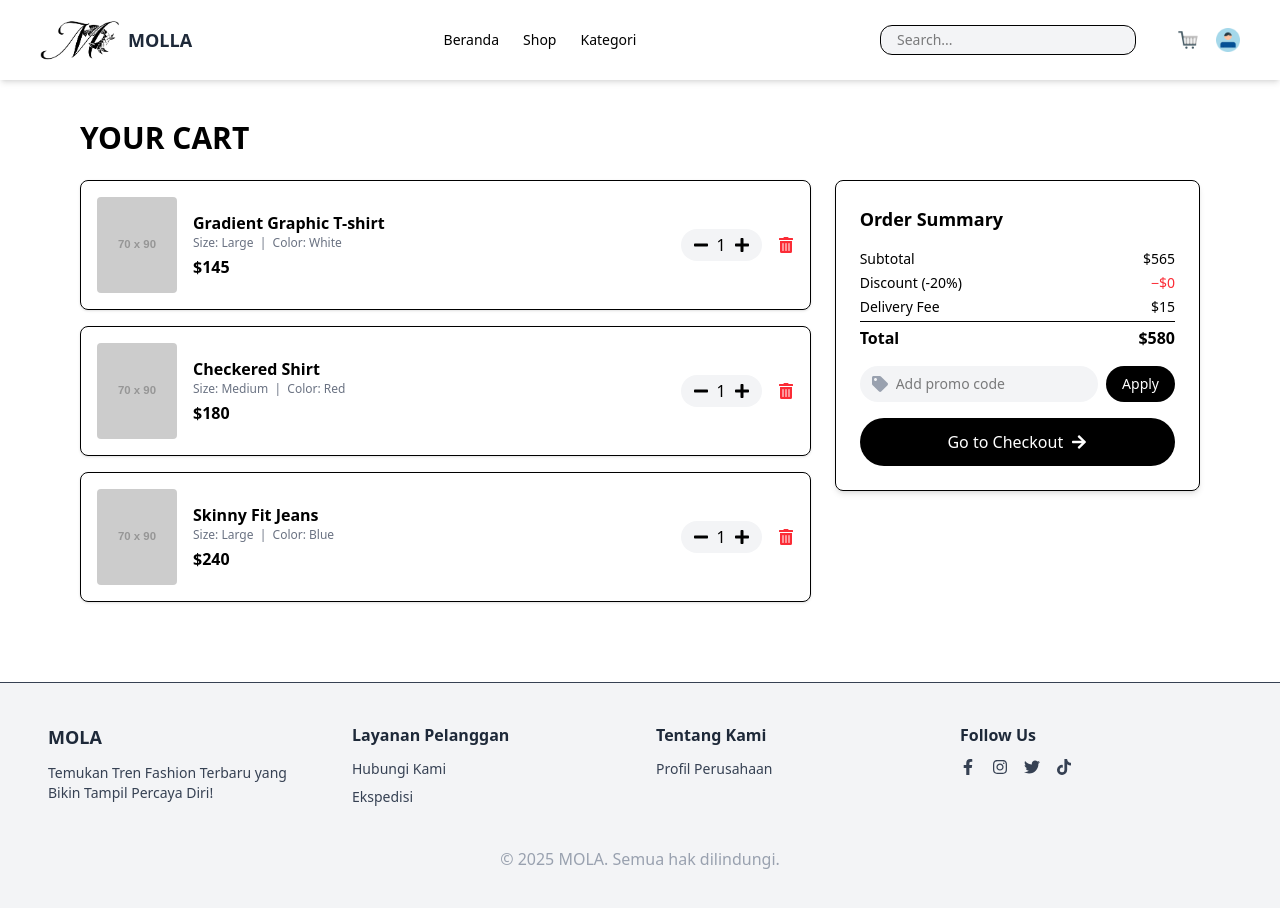
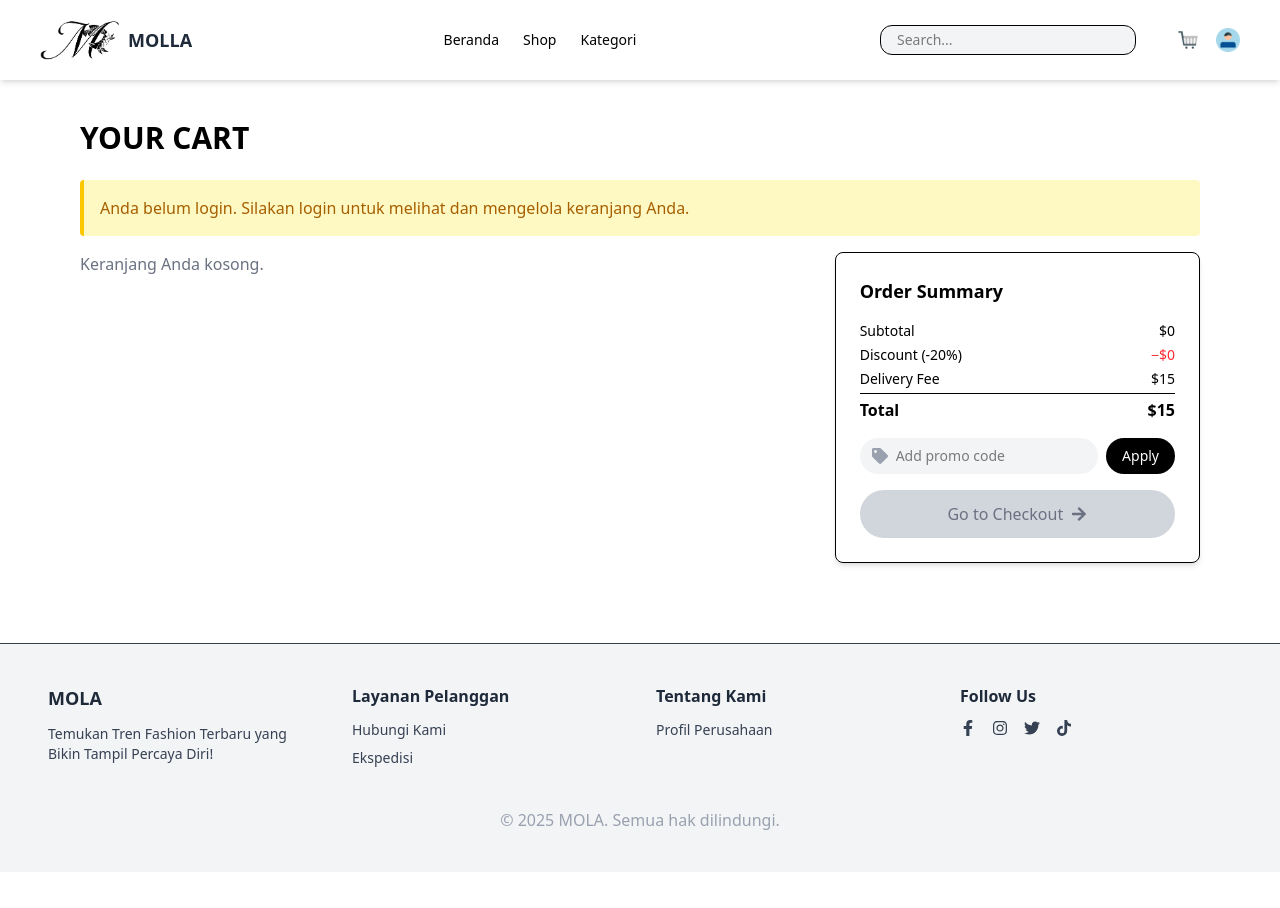
Before and after one commit to Aditya-Setyo/mola-web, a React (Vite) app in the folder frontend/: page /chartpage in a window 1280 px wide. Shown: the top 908 px of the page. After the commit the page ends 872 px from the top, so only its background shows below. Built offline with nearby package versions, Linux system fonts and the light colour scheme; a web font is replaced by a local one.

Commit message:
udah nih yak

```diff
--- a/frontend/package.json
+++ b/frontend/package.json
@@ -11,6 +11,7 @@
   },
   "dependencies": {
     "@tailwindcss/vite": "^4.1.6",
+    "axios": "^1.10.0",
     "dom": "^0.0.3",
     "firebase": "^11.8.0",
     "js-cookie": "^3.0.5",
--- a/frontend/src/pages/chartpage.jsx
+++ b/frontend/src/pages/chartpage.jsx
@@ -1,4 +1,4 @@
-import React, { useState } from "react";
+import React, { useState, useEffect } from "react";
 import Navbar from "../components/navbar";
 import Footer from "../components/footer";
 import {
@@ -8,48 +8,45 @@ import {
     FaArrowRight,
     FaTag,
 } from "react-icons/fa";
-
-
-const initialItems = [
-    {
-        id: 1,
-        name: "Gradient Graphic T-shirt",
-        size: "Large",
-        color: "White",
-        price: 145,
-        img: "https://via.placeholder.com/70x90?text=Tee",
-        qty: 1,
-    },
-    {
-        id: 2,
-        name: "Checkered Shirt",
-        size: "Medium",
-        color: "Red",
-        price: 180,
-        img: "https://via.placeholder.com/70x90?text=Shirt",
-        qty: 1,
-    },
-    {
-        id: 3,
-        name: "Skinny Fit Jeans",
-        size: "Large",
-        color: "Blue",
-        price: 240,
-        img: "https://via.placeholder.com/70x90?text=Jeans",
-        qty: 1,
-    },
-];
+import axios from "axios";
 
 const ChartPage = () => {
-    const [items, setItems] = useState(initialItems);
+    const [items, setItems] = useState([]);
     const [promo, setPromo] = useState("");
+    const [isLoggedIn, setIsLoggedIn] = useState(false);
+    const [loading, setLoading] = useState(true);
 
-    const updateQty = (id, delta) =>
+    useEffect(() => {
+        const token = localStorage.getItem("token");
+        setIsLoggedIn(!!token);
+        if (token) {
+            fetchCart(token);
+        } else {
+            setLoading(false);
+        }
+    }, []);
+
+    const fetchCart = async (token) => {
+        try {
+            const response = await axios.get("http://localhost:8081/api/v1/cart", {
+                headers: { Authorization: `Bearer ${token}` },
+            });
+            setItems(response.data.items || []);
+        } catch (error) {
+            console.error("Gagal mengambil keranjang:", error);
+        } finally {
+            setLoading(false);
+        }
+    };
+
+    const updateQty = (id, delta) => {
+        if (!isLoggedIn) return;
         setItems((prev) =>
             prev.map((it) =>
                 it.id === id ? { ...it, qty: Math.max(1, it.qty + delta) } : it
             )
         );
+    };
 
     const removeItem = (id) =>
         setItems((prev) => prev.filter((it) => it.id !== id));
@@ -66,16 +63,28 @@ const ChartPage = () => {
             <main className="px-4 md:px-20 py-10">
                 <h1 className="text-3xl font-extrabold mb-6">YOUR CART</h1>
 
+                {!isLoggedIn && (
+                    <div className="mb-4 p-4 bg-yellow-100 border-l-4 border-yellow-400 text-yellow-700 rounded">
+                        Anda belum login. Silakan login untuk melihat dan mengelola keranjang Anda.
+                    </div>
+                )}
+
+                {loading ? (
+                    <p>Loading...</p>
+                ) : (
                     <div className="grid lg:grid-cols-[2fr_1fr] gap-6">
                         {/* CART LIST */}
                         <div className="space-y-4">
-                        {items.map((it) => (
+                            {items.length === 0 ? (
+                                <p className="text-gray-500">Keranjang Anda kosong.</p>
+                            ) : (
+                                items.map((it) => (
                                     <div
                                         key={it.id}
                                         className="flex items-center gap-4 border rounded-lg p-4 shadow-sm"
                                     >
                                         <img
-                                    src={it.img}
+                                            src={it.img || "https://via.placeholder.com/70x90"}
                                             alt={it.name}
                                             className="w-20 h-24 object-cover rounded"
                                         />
@@ -88,18 +97,24 @@ const ChartPage = () => {
                                             <p className="mt-1 font-semibold">${it.price}</p>
                                         </div>
 
-                                {/* Qty controls */}
                                         <div className="flex items-center gap-2 bg-gray-100 rounded-full px-3 py-1">
-                                    <button onClick={() => updateQty(it.id, -1)}>
+                                            <button
+                                                onClick={() => updateQty(it.id, -1)}
+                                                disabled={!isLoggedIn}
+                                                className={!isLoggedIn ? "opacity-40 cursor-not-allowed" : ""}
+                                            >
                                                 <FaMinus />
                                             </button>
                                             <span>{it.qty}</span>
-                                    <button onClick={() => updateQty(it.id, 1)}>
+                                            <button
+                                                onClick={() => updateQty(it.id, 1)}
+                                                disabled={!isLoggedIn}
+                                                className={!isLoggedIn ? "opacity-40 cursor-not-allowed" : ""}
+                                            >
                                                 <FaPlus />
                                             </button>
                                         </div>
 
-                                {/* Remove */}
                                         <button
                                             onClick={() => removeItem(it.id)}
                                             className="text-red-500 hover:text-red-600"
@@ -107,7 +122,8 @@ const ChartPage = () => {
                                             <FaTrashAlt />
                                         </button>
                                     </div>
-                        ))}
+                                ))
+                            )}
                         </div>
 
                         {/* ORDER SUMMARY */}
@@ -146,20 +162,31 @@ const ChartPage = () => {
                                         value={promo}
                                         onChange={(e) => setPromo(e.target.value)}
                                         className="w-full pl-9 pr-3 py-2 rounded-full bg-gray-100 text-sm focus:outline-none"
+                                        disabled={!isLoggedIn}
                                     />
                                 </div>
-                            <button className="bg-black text-white px-4 rounded-full text-sm">
+                                <button
+                                    className="bg-black text-white px-4 rounded-full text-sm"
+                                    disabled={!isLoggedIn}
+                                >
                                     Apply
                                 </button>
                             </div>
 
                             {/* Checkout */}
-                        <button className="w-full bg-black text-white py-3 rounded-full flex items-center justify-center gap-2 hover:bg-gray-900 transition">
+                            <button
+                                disabled={!isLoggedIn || items.length === 0}
+                                className={`w-full py-3 rounded-full flex items-center justify-center gap-2 transition ${isLoggedIn && items.length > 0
+                                        ? "bg-black text-white hover:bg-gray-900"
+                                        : "bg-gray-300 text-gray-500 cursor-not-allowed"
+                                    }`}
+                            >
                                 Go to Checkout
                                 <FaArrowRight />
                             </button>
                         </aside>
                     </div>
+                )}
             </main>
 
             <Footer />
--- a/frontend/src/pages/shopasesoris.jsx
+++ b/frontend/src/pages/shopasesoris.jsx
@@ -1,9 +1,32 @@
-import React from "react";
+import React, { useEffect, useState } from "react";
 import Navbar from "../components/navbar";
 import Footer from "../components/footer";
 import Pagination from "../components/pagination";
+import axios from "axios";
 
 const ShopAsesoris = () => {
+  const [products, setProducts] = useState([]);
+  const [currentPage, setCurrentPage] = useState(1);
+  const [totalPages, setTotalPages] = useState(1);
+
+  useEffect(() => {
+    fetchProducts(currentPage);
+  }, [currentPage]);
+
+  const fetchProducts = async (page) => {
+    try {
+      const response = await axios.get(`http://localhost:8081/api/v1/products?category=asesoris&page=${page}`);
+      setProducts(response.data.data);
+      setTotalPages(response.data.totalPages || 1); // tergantung format dari backend
+    } catch (error) {
+      console.error("Gagal mengambil data produk:", error);
+    }
+  };
+
+  const handlePageChange = (page) => {
+    setCurrentPage(page);
+  };
+
   return (
     <div>
       <Navbar />
@@ -13,26 +36,37 @@ const ShopAsesoris = () => {
         </h2>
 
         <div className="max-w-6xl mx-auto grid grid-cols-1 sm:grid-cols-2 md:grid-cols-3 gap-4 md:gap-20 justify-items-center">
-                    {[1, 2, 3, 4, 5, 6].map((item) => (
+          {products.length > 0 ? (
+            products.map((product) => (
               <div
-                            key={item}
+                key={product.id}
                 className="w-full max-w-sm bg-white rounded-lg shadow-md overflow-hidden transform transition duration-300 hover:scale-105 hover:shadow-lg"
               >
                 <img
-                                src="https://via.placeholder.com/300x150"
-                                alt={`Shop Item ${item}`}
+                  src={product.image || "https://via.placeholder.com/300x150"}
+                  alt={product.name}
                   className="w-full h-40 object-cover"
                 />
                 <div className="p-4 text-center">
-                                <h3 className="text-lg font-semibold text-gray-700">{`Shop Item ${item}`}</h3>
+                  <h3 className="text-lg font-semibold text-gray-700">{product.name}</h3>
+                  <p className="text-sm text-gray-500">Rp {product.price}</p>
                 </div>
               </div>
-                    ))}
+            ))
+          ) : (
+            <p className="text-center col-span-3 text-gray-500">Produk tidak ditemukan.</p>
+          )}
         </div>
       </section>
+
       <div className="flex justify-center mt-8">
-                <Pagination currentPage={1} totalPages={5} onPageChange={(page) => console.log(page)} />
+        <Pagination
+          currentPage={currentPage}
+          totalPages={totalPages}
+          onPageChange={handlePageChange}
+        />
       </div>
+
       <Footer />
     </div>
   );
--- a/frontend/src/pages/shopclothes.jsx
+++ b/frontend/src/pages/shopclothes.jsx
@@ -1,9 +1,32 @@
-import React from "react";
+import React, { useEffect, useState } from "react";
 import Navbar from "../components/navbar";
 import Footer from "../components/footer";
 import Pagination from "../components/pagination";
+import axios from "axios";
 
 const ShopClothes = () => {
+    const [products, setProducts] = useState([]);
+    const [currentPage, setCurrentPage] = useState(1);
+    const [totalPages, setTotalPages] = useState(1);
+
+    useEffect(() => {
+        fetchProducts(currentPage);
+    }, [currentPage]);
+
+    const fetchProducts = async (page) => {
+        try {
+            const response = await axios.get(`http://localhost:8081/api/v1/products?category=clothes&page=${page}`);
+            setProducts(response.data.data);
+            setTotalPages(response.data.totalPages || 1);
+        } catch (error) {
+            console.error("Gagal mengambil data produk:", error);
+        }
+    };
+
+    const handlePageChange = (page) => {
+        setCurrentPage(page);
+    };
+
     return (
         <div>
             <Navbar />
@@ -13,26 +36,37 @@ const ShopClothes = () => {
                 </h2>
 
                 <div className="max-w-6xl mx-auto grid grid-cols-1 sm:grid-cols-2 md:grid-cols-3 gap-4 md:gap-20 justify-items-center">
-                    {[1, 2, 3, 4, 5, 6].map((item) => (
+                    {products.length > 0 ? (
+                        products.map((product) => (
                             <div
-                            key={item}
+                                key={product.id}
                                 className="w-full max-w-sm bg-white rounded-lg shadow-md overflow-hidden transform transition duration-300 hover:scale-105 hover:shadow-lg"
                             >
                                 <img
-                                src="https://via.placeholder.com/300x150"
-                                alt={`Shop Item ${item}`}
+                                    src={product.image || "https://via.placeholder.com/300x150"}
+                                    alt={product.name}
                                     className="w-full h-40 object-cover"
                                 />
                                 <div className="p-4 text-center">
-                                <h3 className="text-lg font-semibold text-gray-700">{`Shop Item ${item}`}</h3>
+                                    <h3 className="text-lg font-semibold text-gray-700">{product.name}</h3>
+                                    <p className="text-sm text-gray-500">Rp {product.price}</p>
                                 </div>
                             </div>
-                    ))}
+                        ))
+                    ) : (
+                        <p className="text-center col-span-3 text-gray-500">Produk tidak ditemukan.</p>
+                    )}
                 </div>
             </section>
+
             <div className="flex justify-center mt-8">
-                <Pagination currentPage={1} totalPages={5} onPageChange={(page) => console.log(page)} />
+                <Pagination
+                    currentPage={currentPage}
+                    totalPages={totalPages}
+                    onPageChange={handlePageChange}
+                />
             </div>
+
             <Footer />
         </div>
     );
--- a/frontend/src/pages/shopskincare.jsx
+++ b/frontend/src/pages/shopskincare.jsx
@@ -1,16 +1,38 @@
-import React, { useRef } from "react";
+import React, { useEffect, useRef, useState } from "react";
 import Navbar from "../components/navbar";
 import Footer from "../components/footer";
 import IlustrasiSkincare from "../assets/bgskincare.png";
 import IlustrasiSkincare1 from "../assets/bgskincare1.png";
 import IlustrasiSkincare2 from "../assets/bgskincare2.png";
 import Pagination from "../components/pagination";
+import axios from "axios";
 
 const ShopSkincare = () => {
     const productRef = useRef(null);
+    const [products, setProducts] = useState([]);
+    const [currentPage, setCurrentPage] = useState(1);
+    const [totalPages, setTotalPages] = useState(1);
 
     const handleScrollToProducts = () => {
         productRef.current?.scrollIntoView({ behavior: "smooth" });
+    };
+
+    useEffect(() => {
+        fetchProducts(currentPage);
+    }, [currentPage]);
+
+    const fetchProducts = async (page) => {
+        try {
+            const response = await axios.get(`http://localhost:8081/api/v1/products?category=skincare&page=${page}`);
+            setProducts(response.data.data);
+            setTotalPages(response.data.totalPages || 1);
+        } catch (error) {
+            console.error("Gagal mengambil data produk:", error);
+        }
+    };
+
+    const handlePageChange = (page) => {
+        setCurrentPage(page);
     };
 
     return (
@@ -24,8 +46,7 @@ const ShopSkincare = () => {
             >
                 <div className="backdrop-blur-sm p-6 sm:p-10 w-full md:w-1/2 max-w-xl rounded-lg">
                     <h1 className="text-7xl font-bold leading-snug text-gray-900">
-                        Enhance <br />
-                        your Natural Radiance
+                        Enhance <br /> your Natural Radiance
                     </h1>
                     <button
                         onClick={handleScrollToProducts}
@@ -46,28 +67,33 @@ const ShopSkincare = () => {
                 </h2>
 
                 <div className="max-w-6xl mx-auto grid grid-cols-1 sm:grid-cols-2 md:grid-cols-2 gap-4 md:gap-20 justify-items-center">
-                    {[1, 2, 3, 4].map((item) => (
+                    {products.length > 0 ? (
+                        products.map((product) => (
                             <div
-                            key={item}
+                                key={product.id}
                                 className="w-full max-w-sm bg-white rounded-lg shadow-md overflow-hidden transform transition duration-300 hover:scale-105 hover:shadow-lg"
                             >
                                 <img
-                                src="https://via.placeholder.com/300x150"
-                                alt={`Shop Item ${item}`}
+                                    src={product.image || "https://via.placeholder.com/300x150"}
+                                    alt={product.name}
                                     className="w-full h-40 object-cover"
                                 />
                                 <div className="p-4 text-center">
-                                <h3 className="text-lg font-semibold text-gray-700">{`Shop Item ${item}`}</h3>
+                                    <h3 className="text-lg font-semibold text-gray-700">{product.name}</h3>
+                                    <p className="text-sm text-gray-500">Rp {product.price}</p>
                                 </div>
                             </div>
-                    ))}
+                        ))
+                    ) : (
+                        <p className="text-center col-span-3 text-gray-500">Produk tidak ditemukan.</p>
+                    )}
                 </div>
 
                 <div className="flex justify-center mt-20">
                     <Pagination
-                        currentPage={1}
-                        totalPages={5}
-                        onPageChange={(page) => console.log(page)}
+                        currentPage={currentPage}
+                        totalPages={totalPages}
+                        onPageChange={handlePageChange}
                     />
                 </div>
             </section>
@@ -79,8 +105,7 @@ const ShopSkincare = () => {
             >
                 <div className="backdrop-blur-sm p-6 sm:p-10 w-full md:w-1/2 max-w-xl rounded-lg">
                     <h1 className="text-7xl font-bold leading-snug text-gray-900">
-                        Penawaran Khusus <br />
-                        Diskon 30%
+                        Penawaran Khusus <br /> Diskon 30%
                     </h1>
                     <button
                         onClick={handleScrollToProducts}
```
Also changed, not shown: 1 other file (tests, documents, lock files or other folders). Lines whose indentation alone changed are shown as unchanged.
